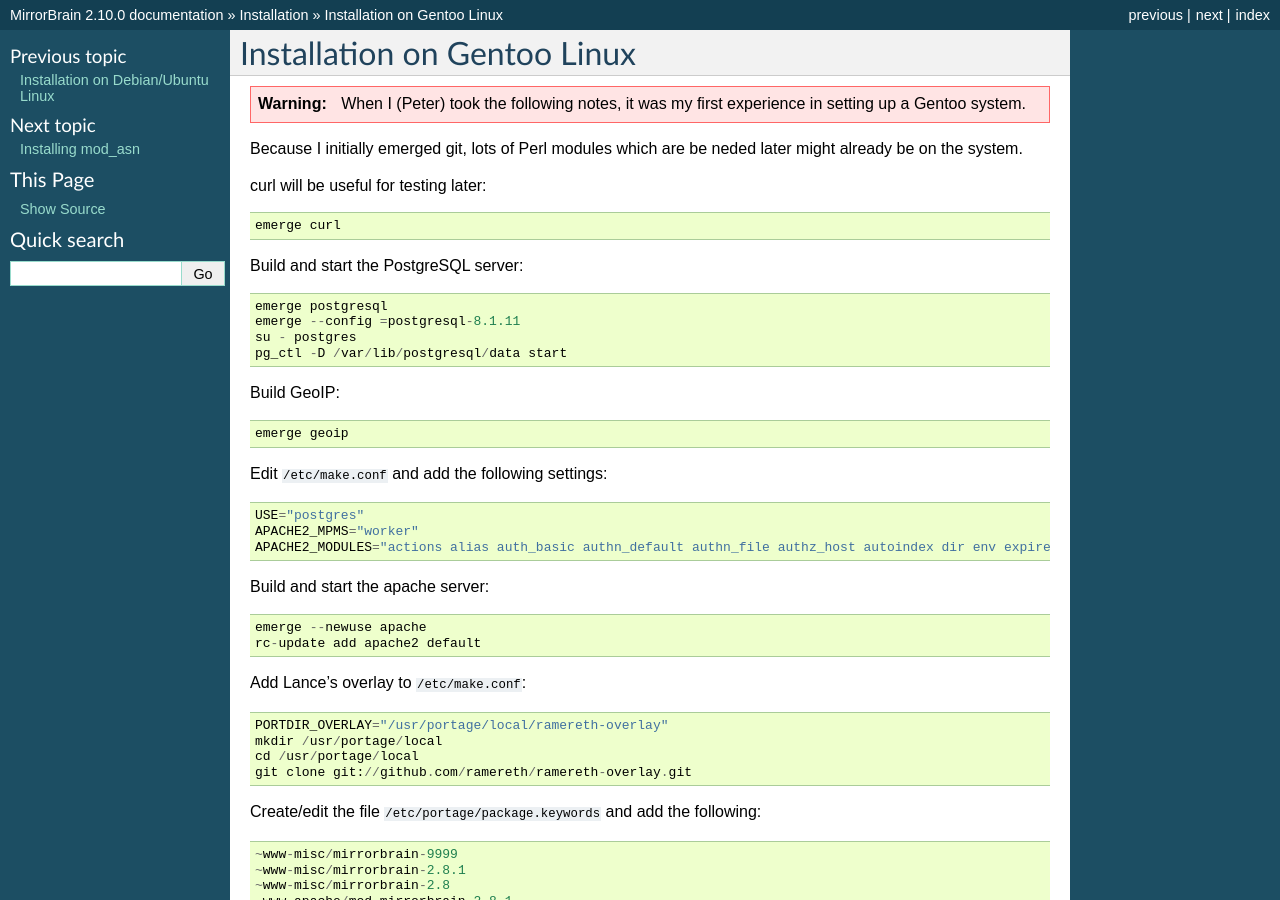
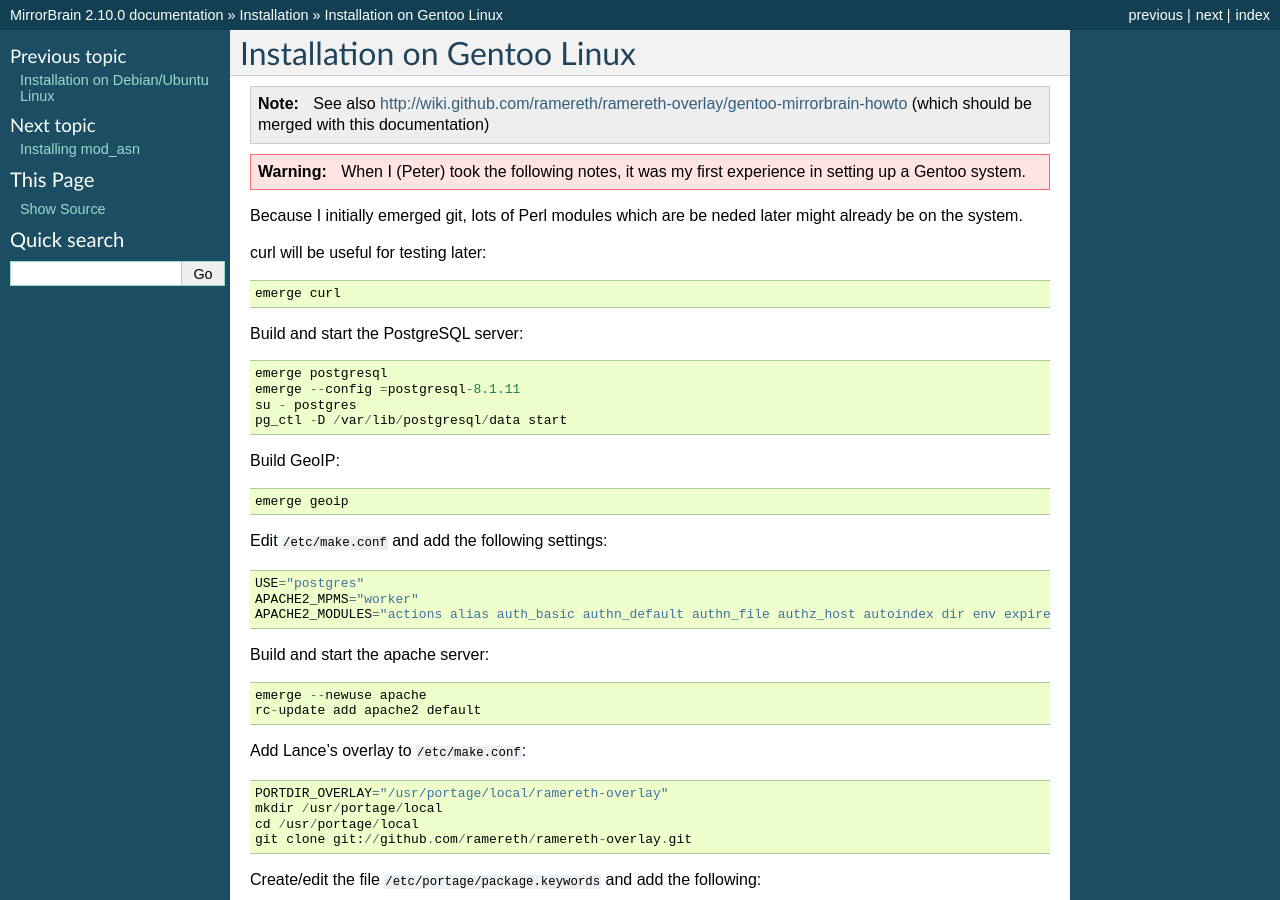
Before and after one commit to hayalci/mirrorbrain, a Sphinx documentation site: the page built from docs/installation/gentoo.rst, in a window 1280 px wide and 900 px high. Built offline with Sphinx 7.4.7, drawn with Linux system fonts in a browser that asks for light colours.

Commit message:
docs/install: add a link to another Gentoo install doc
git-svn-id: http://svn.mirrorbrain.org/svn/mirrorbrain/trunk@7848 2d291e14-ff0c-0410-a3fa-d5caa9871f55

```diff
--- a/docs/installation/gentoo.rst
+++ b/docs/installation/gentoo.rst
@@ -1,5 +1,11 @@
 Installation on Gentoo Linux
 ================================================================================
+
+
+.. note::
+   See also
+   http://wiki.github.com/ramereth/ramereth-overlay/gentoo-mirrorbrain-howto
+   (which should be merged with this documentation)
 
 
 .. warning::
```
